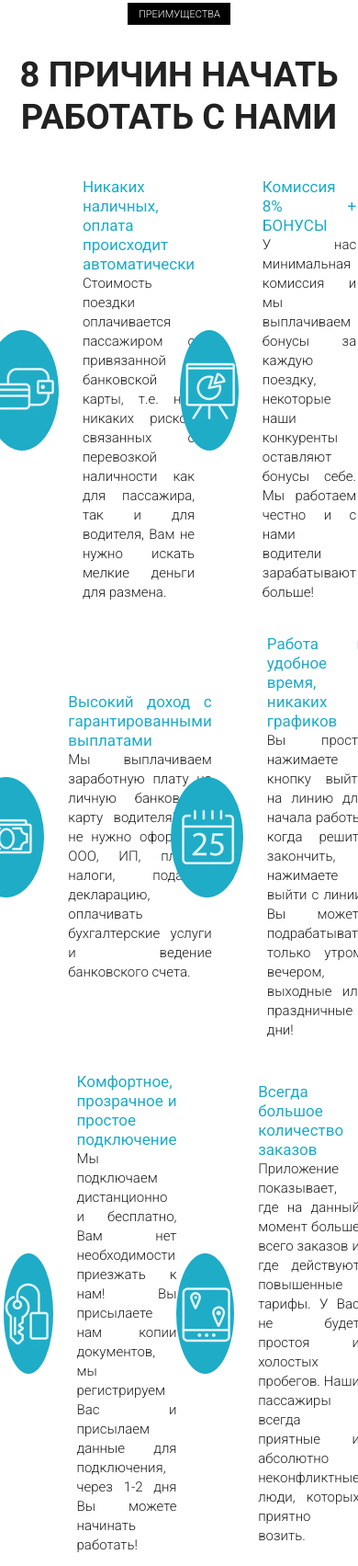
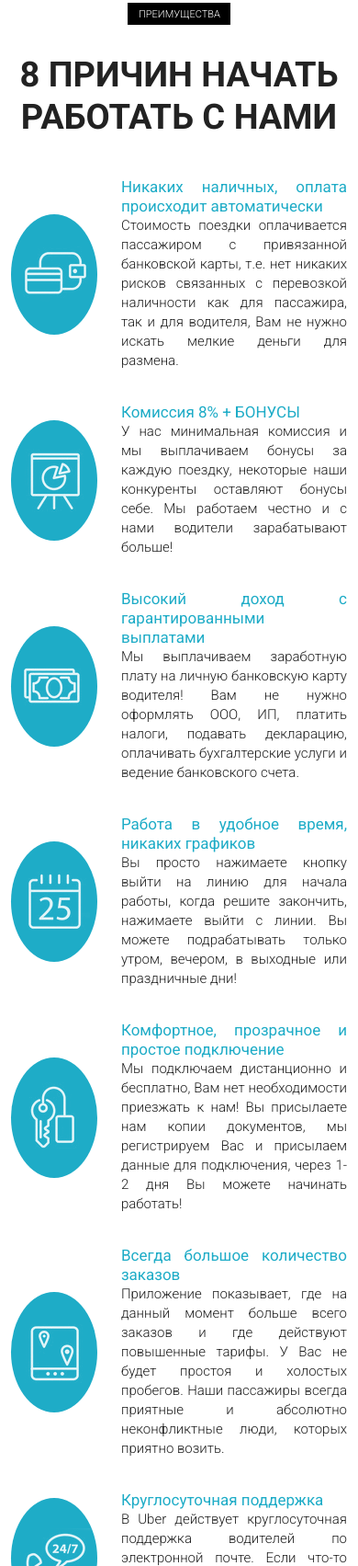
Before and after one commit to DmytroBezuhlyi/C-WebDev-BootstrapProject, a plain HTML site: page src/index.html in a window 390 px wide. Shown: the part 1347-3050 px from the top of the page at 92% size. Drawn offline with Linux system fonts and the light colour scheme.

Commit message:
Add minor fixes

```diff
--- a/src/index.html
+++ b/src/index.html
@@ -77,20 +77,21 @@
 
 <section class="advantages">
     <div class="container">
+        <div class="label_black">преимущества</div>
+        <h2 class="title_black">8 причин начать работать с нами</h2>
+
         <div class="row">
-            <div class="label_black">преимущества</div>
-            <h2 class="title_black">8 причин начать работать с нами</h2>
-
-            <div class="advantages_wrapper">
-                <div class="col-md-6 advantages_item">
-                    <div class="item_round">
+            <div class="col-md-6">
+                <div class="advantages_block">
+                    <div class="advantages_round">
                         <img src="icons/advantages/1.png" alt="" class="item_img">
                     </div>
-                    <div class="item_text">
-                        <div class="item_header">Никаких наличных, оплата происходит
+                    <div class="advantages_text">
+                        <div class="advantages_header">Никаких наличных, оплата происходит
                             автоматически
                         </div>
-                        <div class="item_description">Стоимость поездки оплачивается пассажиром с привязанной банковской
+                        <div class="advantages_description">Стоимость поездки оплачивается пассажиром с привязанной
+                            банковской
                             карты,
                             т.е. нет никаких рисков связанных с перевозкой наличности как для пассажира, так и для
                             водителя,
@@ -100,14 +101,16 @@
                         </div>
                     </div>
                 </div>
+            </div>
 
-                <div class="col-md-6 advantages_item">
-                    <div class="item_round">
+            <div class="col-md-6">
+                <div class="advantages_block">
+                    <div class="advantages_round">
                         <img src="icons/advantages/2.png" alt="" class="item_img">
                     </div>
-                    <div class="item_text">
-                        <div class="item_header">Комиссия 8% + БОНУСЫ</div>
-                        <div class="item_description">У нас минимальная комиссия и мы выплачиваем бонусы за каждую
+                    <div class="advantages_text">
+                        <div class="advantages_header">Комиссия 8% + БОНУСЫ</div>
+                        <div class="advantages_description">У нас минимальная комиссия и мы выплачиваем бонусы за каждую
                             поездку,
                             некоторые наши конкуренты оставляют бонусы себе. Мы работаем честно и с нами водители
                             зарабатывают
@@ -115,33 +118,39 @@
                         </div>
                     </div>
                 </div>
+            </div>
 
-                <div class="col-md-6 advantages_item">
-                    <div class="item_round">
+            <div class="col-md-6">
+                <div class="advantages_block">
+                    <div class="advantages_round">
                         <img src="icons/advantages/3.png" alt="" class="item_img">
                     </div>
-                    <div class="item_text">
-                        <div class="item_header">Высокий доход с гарантированными выплатами</div>
-                        <div class="item_description">Мы выплачиваем заработную плату на личную банковскую карту
+                    <div class="advantages_text">
+                        <div class="advantages_header">Высокий доход с гарантированными выплатами</div>
+                        <div class="advantages_description">Мы выплачиваем заработную плату на личную банковскую карту
                             водителя!
                             Вам
-                            не нужно оформлять ООО, ИП, платить налоги, подавать декларацию, оплачивать бухгалтерские
+                            не нужно оформлять ООО, ИП, платить налоги, подавать декларацию, оплачивать
+                            бухгалтерские
                             услуги
                             и
                             ведение банковского счета.
                         </div>
                     </div>
                 </div>
+            </div>
 
-                <div class="col-md-6 advantages_item">
-                    <div class="item_round">
+            <div class="col-md-6">
+                <div class="advantages_block">
+                    <div class="advantages_round">
                         <img src="icons/advantages/4.png" alt="" class="item_img">
                     </div>
-                    <div class="item_text">
-                        <div class="item_header">Работа в удобное время, никаких
+                    <div class="advantages_text">
+                        <div class="advantages_header">Работа в удобное время, никаких
                             графиков
                         </div>
-                        <div class="item_description">Вы просто нажимаете кнопку выйти на линию для начала работы, когда
+                        <div class="advantages_description">Вы просто нажимаете кнопку выйти на линию для начала работы,
+                            когда
                             решите
                             закончить, нажимаете выйти с линии. Вы можете подрабатывать только утром, вечером, в
                             выходные
@@ -150,16 +159,18 @@
                         </div>
                     </div>
                 </div>
+            </div>
 
-                <div class="col-md-6 advantages_item">
-                    <div class="item_round">
+            <div class="col-md-6">
+                <div class="advantages_block">
+                    <div class="advantages_round">
                         <img src="icons/advantages/5.png" alt="" class="item_img">
                     </div>
-                    <div class="item_text">
-                        <div class="item_header">Комфортное, прозрачное и простое
+                    <div class="advantages_text">
+                        <div class="advantages_header">Комфортное, прозрачное и простое
                             подключение
                         </div>
-                        <div class="item_description">Мы подключаем дистанционно и бесплатно, Вам нет необходимости
+                        <div class="advantages_description">Мы подключаем дистанционно и бесплатно, Вам нет необходимости
                             приезжать к
                             нам! Вы присылаете нам копии документов, мы регистрируем Вас и присылаем данные для
                             подключения,
@@ -167,14 +178,17 @@
                         </div>
                     </div>
                 </div>
+            </div>
 
-                <div class="col-md-6 advantages_item">
-                    <div class="item_round">
+            <div class="col-md-6">
+                <div class="advantages_block">
+                    <div class="advantages_round">
                         <img src="icons/advantages/6.png" alt="" class="item_img">
                     </div>
-                    <div class="item_text">
-                        <div class="item_header">Всегда большое количество заказов</div>
-                        <div class="item_description">Приложение показывает, где на данный момент больше всего заказов и
+                    <div class="advantages_text">
+                        <div class="advantages_header">Всегда большое количество заказов</div>
+                        <div class="advantages_description">Приложение показывает, где на данный момент больше всего
+                            заказов и
                             где
                             действуют повышенные тарифы. У Вас не будет простоя и холостых пробегов. Наши пассажиры
                             всегда
@@ -182,28 +196,34 @@
                         </div>
                     </div>
                 </div>
+            </div>
 
-                <div class="col-md-6 advantages_item">
-                    <div class="item_round">
+            <div class="col-md-6">
+                <div class="advantages_block">
+                    <div class="advantages_round">
                         <img src="icons/advantages/7.png" alt="" class="item_img">
                     </div>
-                    <div class="item_text">
-                        <div class="item_header">Круглосуточная поддержка</div>
-                        <div class="item_description">В Uber действует круглосуточная поддержка водителей по электронной
+                    <div class="advantages_text">
+                        <div class="advantages_header">Круглосуточная поддержка</div>
+                        <div class="advantages_description">В Uber действует круглосуточная поддержка водителей по
+                            электронной
                             почте.
                             Если что-то непонятно, Вы всегда можете задать вопрос через On-line консультацию.
                         </div>
                     </div>
                 </div>
+            </div>
 
 
-                <div class="col-md-6 advantages_item">
-                    <div class="item_round">
+            <div class="col-md-6">
+                <div class="advantages_block">
+                    <div class="advantages_round">
                         <img src="icons/advantages/8.png" alt="" class="item_img">
                     </div>
-                    <div class="item_text">
-                        <div class="item_header">Без шашечек и наклеек</div>
-                        <div class="item_description">Вам не нужно менять цвет, устанавливать «шашки» на автомобиль и
+                    <div class="advantages_text">
+                        <div class="advantages_header">Без шашечек и наклеек</div>
+                        <div class="advantages_description">Вам не нужно менять цвет, устанавливать «шашки» на автомобиль
+                            и
                             обклеивать
                             его наклейками.
                         </div>
--- a/src/sass/style.sass
+++ b/src/sass/style.sass
@@ -20,9 +20,6 @@ nav
   position: fixed
   width: 100%
   z-index: 1
-
-.col-md-6
-  width: 47%
 
 .menu
   display: flex
@@ -178,18 +175,13 @@ nav
   color: #ffffff
 
 .advantages
-  min-height: 900px
   padding: 71px 0 65px 0
-  &_wrapper
-    display: flex
-    justify-content: space-between
-    flex-wrap: wrap
-  &_item
+  & .advantages_block
     display: flex
     justify-content: center
     align-items: center
     margin-top: 35px
-    .item_round
+    .advantages_round
       width: 131px
       height: 131px
       border-radius: 100%
@@ -198,15 +190,15 @@ nav
       display: flex
       justify-content: center
       align-items: center
-    .item_text
+    .advantages_text
       width: 343px
-      .item_header
+      .advantages_header
         color: $light_blue
         font-size: 17px
         line-height: 21px
         text-align: justify
         font-weight: 400
-      .item_description
+      .advantages_description
         color: #202020
         font-size: 15px
         line-height: 21px
```
Also changed, not shown: src/css/style.css, src/css/style.min.css, 1 other file.
